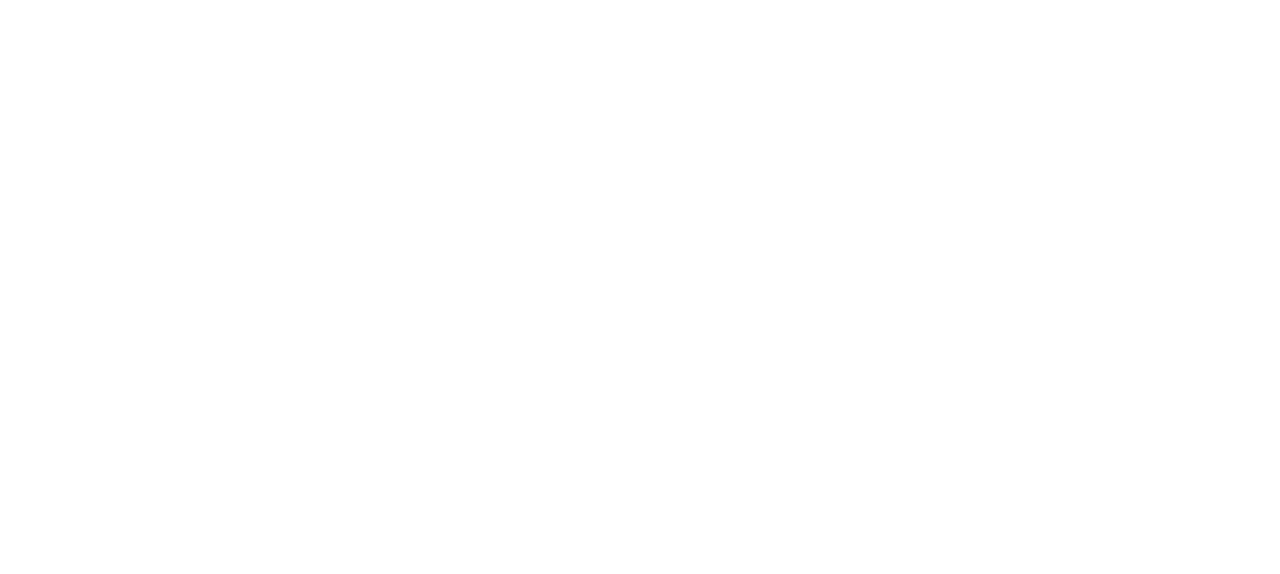
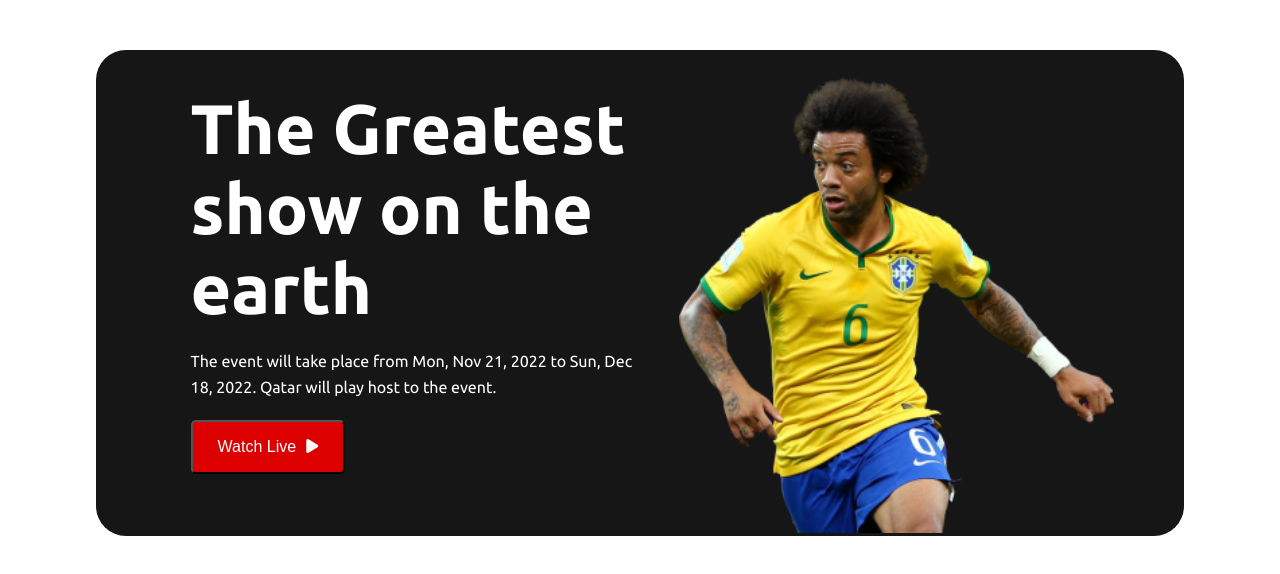
Before and after one commit to mairoky/fifa-world-cup, a plain HTML site: page index.html in a window 1280 px wide. Drawn offline with Linux system fonts and the light colour scheme.

Commit message:
header done

```diff
--- a/css/style.css
+++ b/css/style.css
@@ -0,0 +1,75 @@
+ /*General CSS*/
+ * {
+     padding: 0;
+     margin: 0;
+     box-sizing: border-box;
+ }
+
+ body {
+     background-color: #fff;
+     font-family: 'Ubuntu', sans-serif;
+ }
+
+ .container {
+     width: 85%;
+     margin: 0 auto;
+ }
+
+ /* Header Banner Start */
+ header {
+     margin: 50px 0;
+ }
+
+ .banner {
+     display: flex;
+     justify-content: center;
+     align-items: center;
+     gap: 24px;
+     background-color: #161616;
+     border-radius: 30px;
+ }
+
+ .banner-title {
+     width: 45%;
+     padding-left: 25px;
+     padding-bottom: 25px
+ }
+
+ .banner-title h1 {
+     font-size: 70px;
+     font-weight: 700;
+     color: #fff;
+     line-height: 80px;
+     margin-bottom: 20px;
+ }
+
+ .banner-title p {
+     font-weight: 400;
+     font-size: 16px;
+     line-height: 26px;
+     color: #fff;
+     margin-bottom: 20px;
+ }
+
+ .banner-title .btn {
+     padding: 16px 25px;
+     background-color: #DD0000;
+     font-size: 16px;
+     color: #fff;
+     border-radius: 5px;
+ }
+
+ .banner-title .btn i {
+     padding-left: 10px;
+ }
+
+ .banner-img {
+     width: 40%;
+     padding-top: 25px;
+ }
+
+ .banner-img img {
+     width: 100%;
+ }
+
+ /* Header Banner End */
--- a/index.html
+++ b/index.html
@@ -5,10 +5,36 @@
     <meta charset="UTF-8">
     <meta http-equiv="X-UA-Compatible" content="IE=edge">
     <meta name="viewport" content="width=device-width, initial-scale=1.0">
+    <!-- Google Font -->
+    <link rel="preconnect" href="https://fonts.googleapis.com">
+    <link rel="preconnect" href="https://fonts.gstatic.com" crossorigin>
+    <link href="https://fonts.googleapis.com/css2?family=Ubuntu:wght@300;400;500;700&display=swap" rel="stylesheet">
+    <!-- Font Awesome -->
+    <script src="https://kit.fontawesome.com/e4891dd650.js" crossorigin="anonymous"></script>
     <title>FIFA World Cup 2022</title>
+    <!-- Custom CSS -->
+    <link rel="stylesheet" href="css/style.css">
 </head>
 
 <body>
+    <!-- Header Start -->
+    <header>
+        <div class="container">
+            <div class="banner">
+                <div class="banner-title">
+                    <h1>The Greatest show on the earth</h1>
+                    <p>The event will take place from Mon, Nov 21, 2022 to Sun, Dec 18, 2022. Qatar will play host to
+                        the
+                        event.</p>
+                    <button class="btn">Watch Live<i class="fa-solid fa-play"></i></button>
+                </div>
+                <div class="banner-img">
+                    <img src="assets/Banner-Image.png" alt="">
+                </div>
+            </div>
+        </div>
+    </header>
+    <!-- Header End -->
 
 </body>
 
```
Also changed, not shown: assets/Banner-Image.png (renamed from assets/Banner Image.png), assets/Blog-Image.png (renamed from assets/Blog Image.png), assets/Germany-Flag.png (renamed from assets/germany Flag.png).
